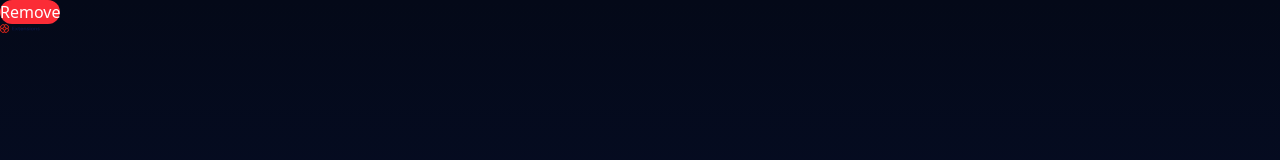
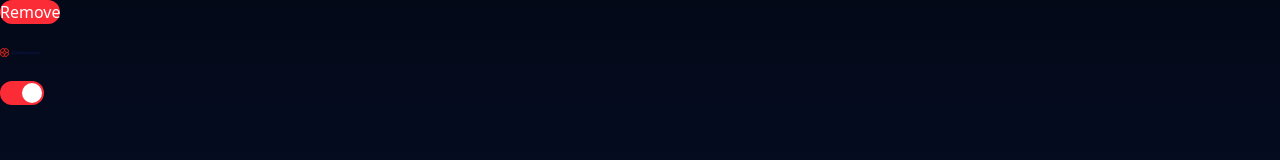
Before and after one commit to Nani1193/browser-extensions-manager, a React (Vite) app: page / in a window 1280 px wide. Shown: the top 160 px of the page. Built offline with nearby package versions, Linux system fonts and the light colour scheme; a web font is replaced by a local one.

Commit message:
Create reusable UI atoms

```diff
--- a/src/App.tsx
+++ b/src/App.tsx
@@ -1,12 +1,22 @@
+import { useState } from "react";
+
 import Button from "./components/atoms/Button";
 import Icon from "./components/atoms/Icon";
+import Switch from "./components/atoms/Switch";
+
 import logo from "./assets/images/logo.svg";
 
 function App() {
+  const [isActive, setIsActive] = useState(true);
+
+  const handleToggle = () => {
+    setIsActive((prev) => !prev);
+  };
+
   return (
     <main className="min-h-screen px-4 py-10">
-      <div className="mx-auto max-w-7xl">
-        <Button className="rounded-full bg-red-500 px-5 py-2 font-medium text-white">
+      <div className="mx-auto flex max-w-7xl flex-col gap-6">
+        <Button className="w-fit rounded-full bg-red-500 px-5 py-2 font-medium text-white">
           Remove
         </Button>
 
@@ -15,6 +25,11 @@ function App() {
           alt="Extensions logo"
           className="w-10"
         />
+
+        <Switch
+          checked={isActive}
+          onChange={handleToggle}
+        />
       </div>
     </main>
   );
--- /dev/null
+++ b/src/components/atoms/Switch.tsx
@@ -0,0 +1,26 @@
+interface SwitchProps {
+  checked: boolean;
+  onChange: () => void;
+}
+
+export default function Switch({
+  checked,
+  onChange,
+}: SwitchProps) {
+  return (
+    <button
+      type="button"
+      onClick={onChange}
+      aria-pressed={checked}
+      className={`relative h-6 w-11 rounded-full transition-colors duration-300 ${
+        checked ? "bg-red-500" : "bg-gray-500"
+      }`}
+    >
+      <span
+        className={`absolute top-0.5 left-0.5 h-5 w-5 rounded-full bg-white transition-transform duration-300 ${
+          checked ? "translate-x-5" : "translate-x-0"
+        }`}
+      />
+    </button>
+  );
+}
```
